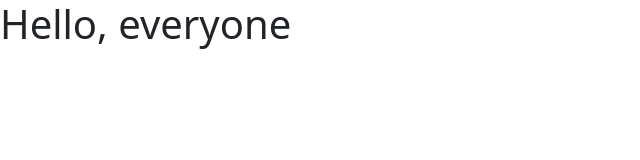
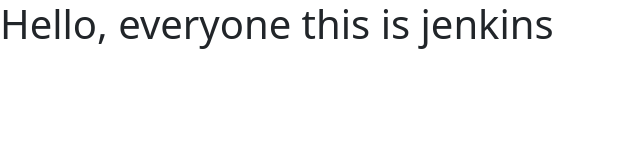
Before and after one commit to akhileshsharma08/test1, a plain HTML site: page index.html in a window 1280 px wide. Shown: the whole page, without its empty margins (0-640 px from the left). Drawn offline with nearby package versions, Linux system fonts and the light colour scheme.

Commit message:
Update index.html

```diff
--- a/index.html
+++ b/index.html
@@ -7,7 +7,7 @@
     <link href="https://cdn.jsdelivr.net/npm/bootstrap@5.2.0/dist/css/bootstrap.min.css" rel="stylesheet" integrity="sha384-gH2yIJqKdNHPEq0n4Mqa/HGKIhSkIHeL5AyhkYV8i59U5AR6csBvApHHNl/vI1Bx" crossorigin="anonymous">
   </head>
   <body>
-    <h1>Hello, everyone </h1>
+    <h1>Hello, everyone this is jenkins </h1>
     <script src="https://cdn.jsdelivr.net/npm/bootstrap@5.2.0/dist/js/bootstrap.bundle.min.js" integrity="sha384-A3rJD856KowSb7dwlZdYEkO39Gagi7vIsF0jrRAoQmDKKtQBHUuLZ9AsSv4jD4Xa" crossorigin="anonymous"></script>
   </body>
 </html>
```
